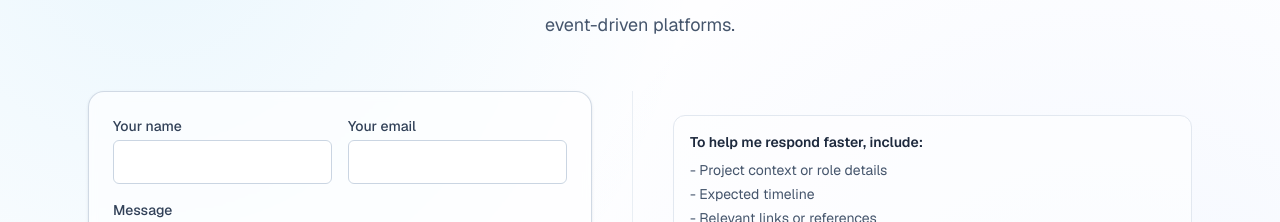
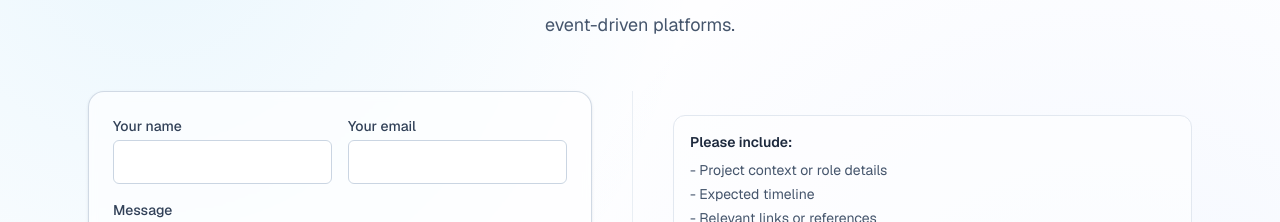
Before and after one commit to shrikanthavale/shrikant-portfolio, a Next.js app: page / in a window 1280 px wide. Shown: the part 3540-3762 px from the top of the page. Built offline with nearby package versions, Linux system fonts and the light colour scheme; no server answers.

Commit message:
chore: update contact section text to 'Please include'

```diff
--- a/app/components/ContactSection.tsx
+++ b/app/components/ContactSection.tsx
@@ -84,7 +84,7 @@
         <div className="mt-12 grid gap-10 lg:grid-cols-[1.05fr_1fr] lg:items-start">
           <div className="lg:order-2">
             <div className="mt-6 rounded-xl border border-slate-200 bg-white/60 p-4 dark:border-slate-800 dark:bg-slate-900/40">
-              <p className="text-sm font-semibold text-slate-800 dark:text-slate-100">To help me respond faster, include:</p>
+              <p className="text-sm font-semibold text-slate-800 dark:text-slate-100">Please include:</p>
               <ul className="mt-2 space-y-1 text-sm text-slate-600 dark:text-slate-300">
                 <li>- Project context or role details</li>
                 <li>- Expected timeline</li>
```
